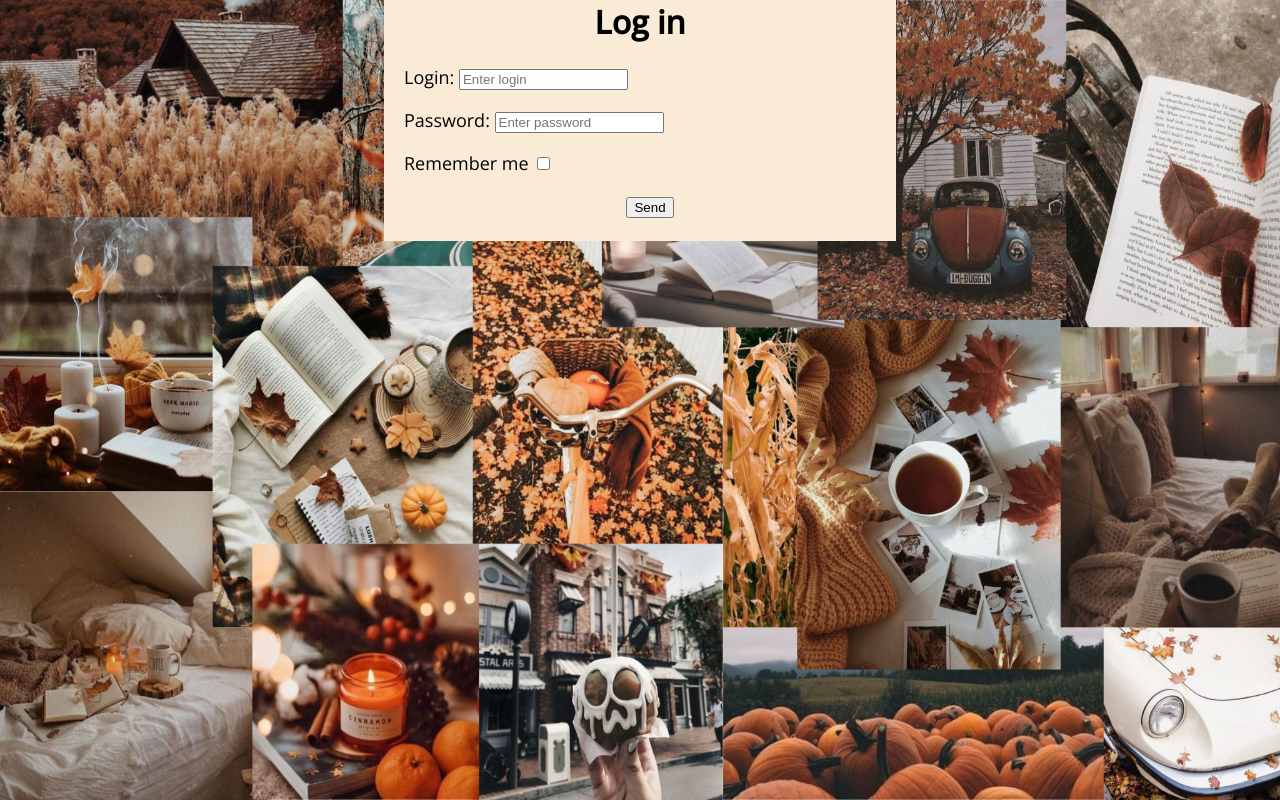
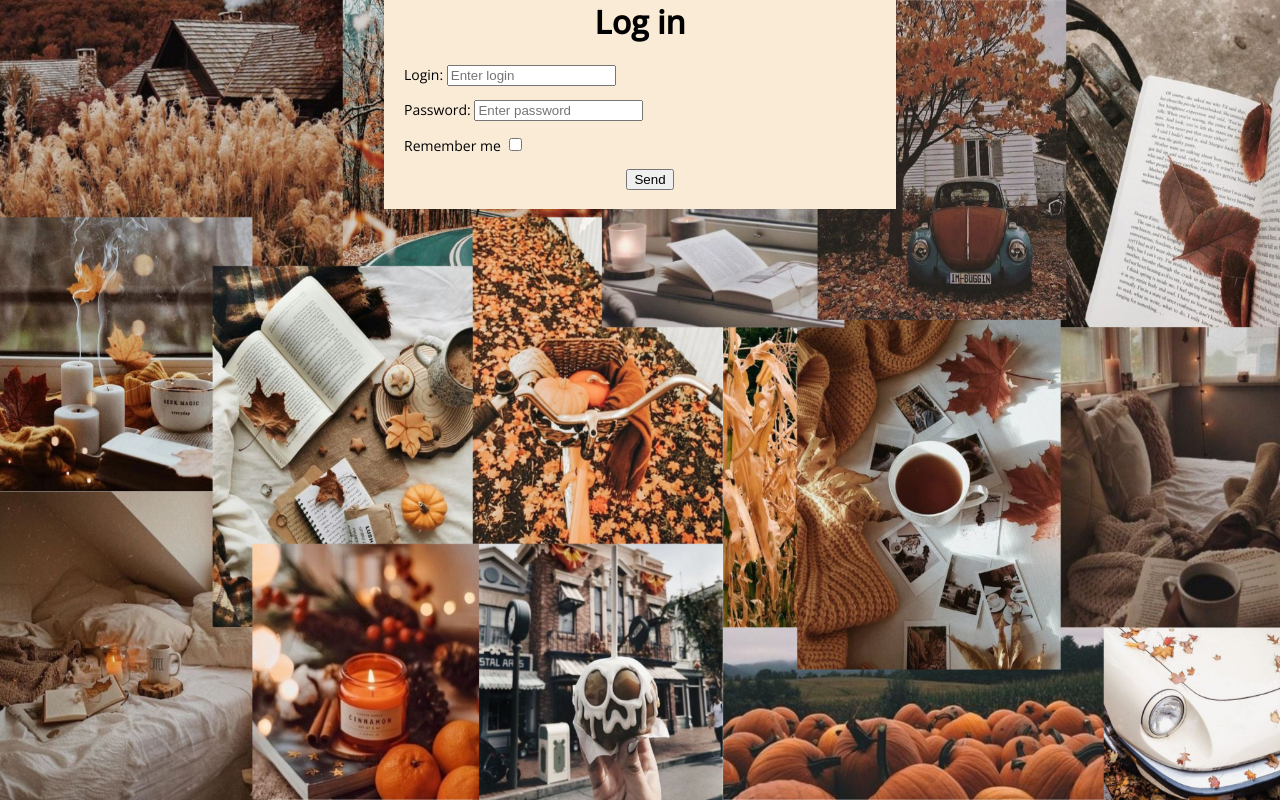
Before and after one commit to AnastasiaBykasova/bykasova-211-361-web-dev-2022-1, a PHP site: page /login.html in a window 1280 px wide. Shown: the part 21-821 px from the top of the page. Run offline with PHP 8.4, Linux system fonts and the light colour scheme; some web fonts are replaced.

Commit message:
editing font-size

```diff
--- a/login_style.css
+++ b/login_style.css
@@ -31,7 +31,7 @@ body {
 .elements-login {
     text-align: left;
     padding-left: 20px;
-    font-size: 18px;
+    font-size: 14px;
     padding-bottom: 5px;
 }
 .send-button {
```
